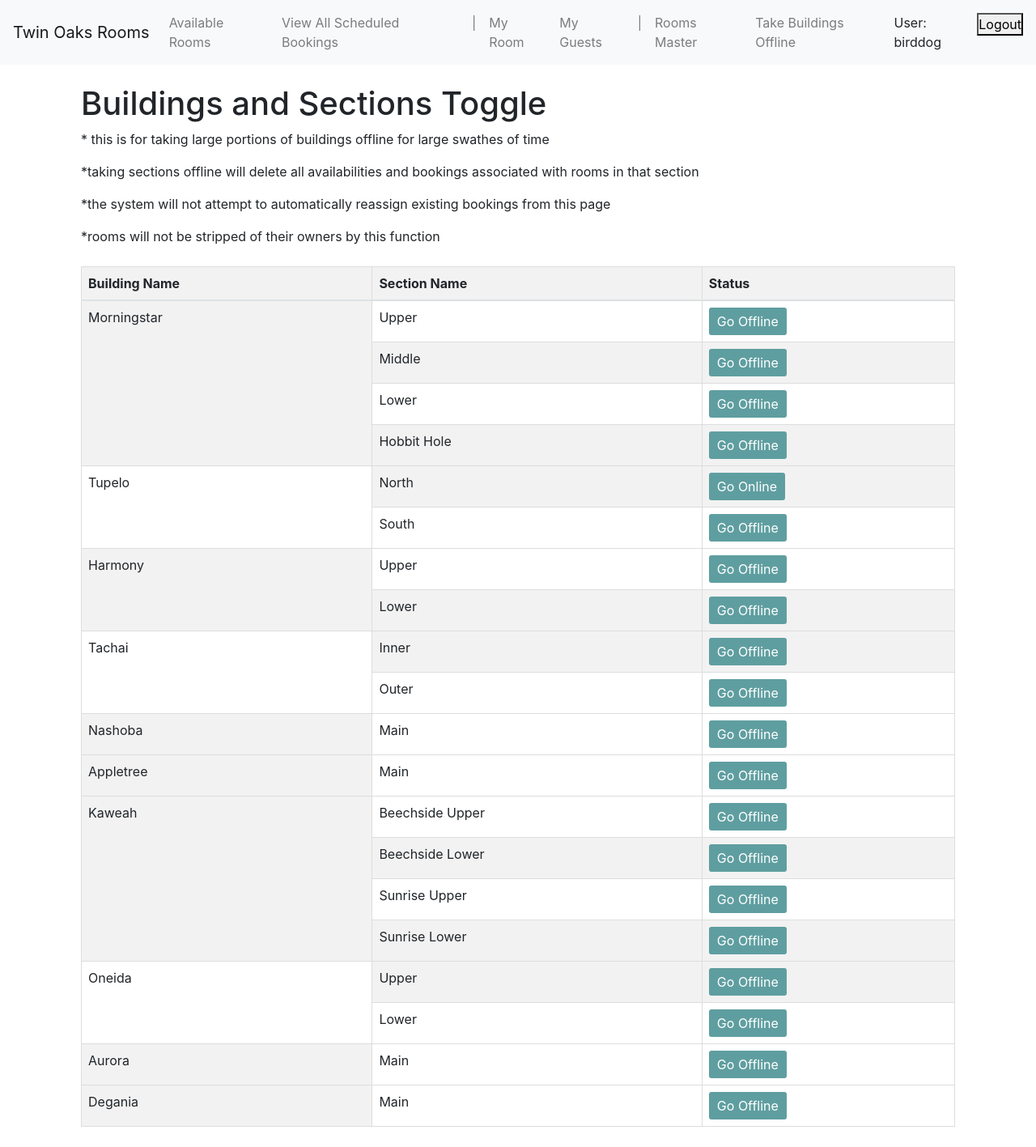
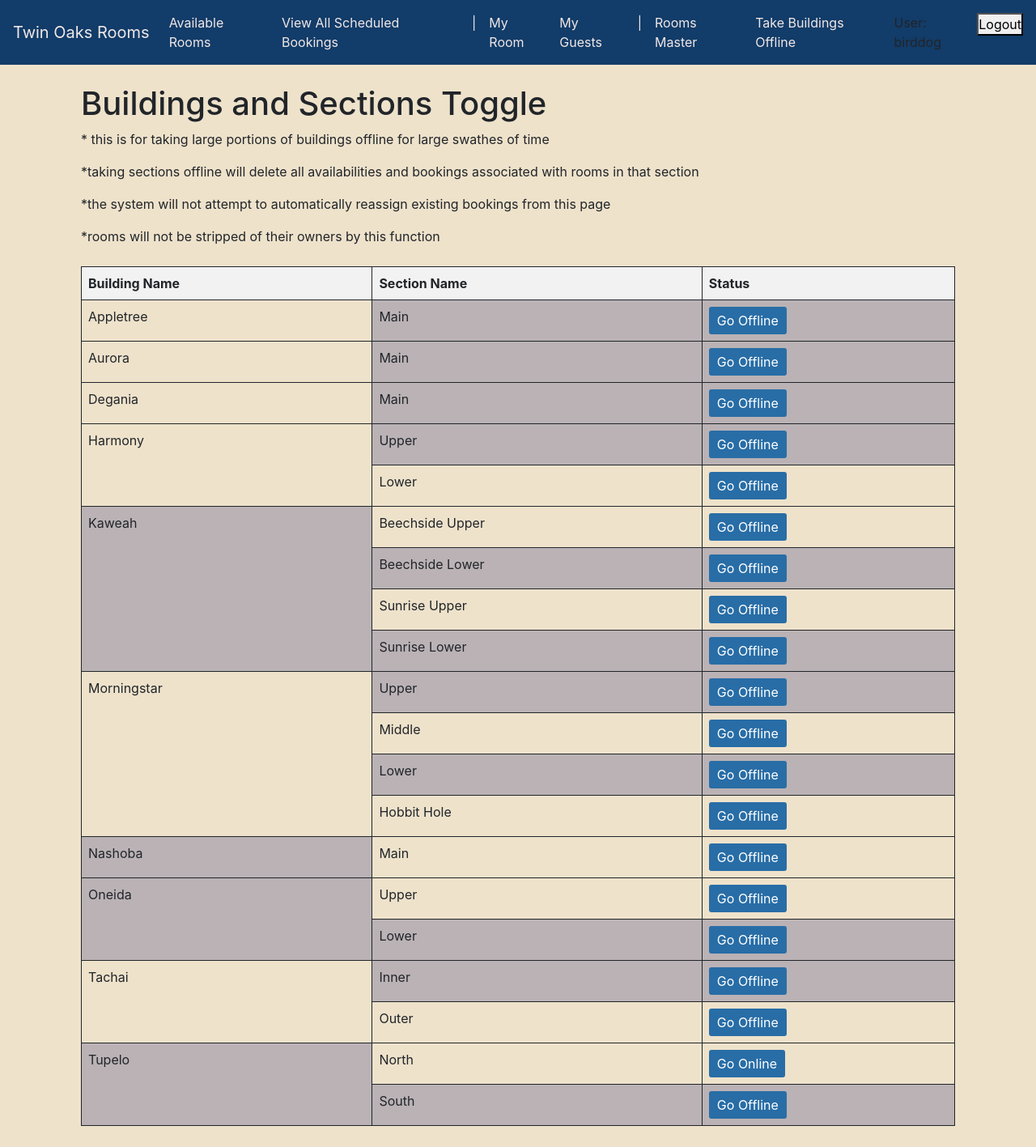
Before and after one commit to davidtoadvine/RoomAss, a Django app: page /catalog/buildings_offline_toggle/ in a window 1280 px wide. Shown: the whole page at 81% size. After the commit the page ends 1391 px from the top, so only its background shows below. Run offline with Django 5.2, Linux system fonts and the light colour scheme; a user stored in the database is signed in; data comes from the database, SQL or seed files in the repository; both versions use the stored data as it was after the commit; parts of the project's set-up code (start-up, migrations or seed data) failed here and were passed over; some libraries are stand-ins or nearby versions.

Commit message:
first css color palette

```diff
--- a/catalog/admin.py
+++ b/catalog/admin.py
@@ -31,6 +31,8 @@ class RoomAdmin(admin.ModelAdmin):
 @admin.register(Person)
 class PersonAdmin(admin.ModelAdmin):
     ordering = ('name',)  # Order by name alphabetically
+    list_display = ('name', 'room')
+
 
 
 # CustomEvent Admin
--- a/catalog/static/catalog/css/styles.css
+++ b/catalog/static/catalog/css/styles.css
@@ -10,6 +10,7 @@
   border-collapse: collapse;
   margin-bottom:25px;
   margin-top: 25px;
+  /* background-color: cornsilk; */
 
 }
 
@@ -29,7 +30,7 @@
 
 .btn {
   padding: 5px 10px;
-  background-color: cadetblue;
+  background-color: #286da6;
   color: white;
   border: none;
   border-radius: 3px;
@@ -37,9 +38,10 @@
 }
 
 .btn:hover {
-  background-color: #3e5369;
+  background-color: #ac3b61;
   color: white;
 }
+
 
 
 /* Flexbox container for aligning items within a table cell */
@@ -81,12 +83,52 @@
 }
 .btn-link{
   padding: 5px 10px;
-  background-color: burlywood;
-  color: black;
+  background-color: transparent;
+  color: #212529;
   border: none;
   cursor: pointer;
+  text-decoration: underline;
 }
 
 .offline-room {
   background-color: lightcoral;
 }
+
+body{
+  background-color: #eee2cb!important;
+}
+.navbar{
+  background-color: #123c69!important;
+}
+
+a{
+  color:#f1e8e6!important;
+}
+.navbar-brand{
+  color:#f1e8e6 !important;
+}
+
+/* Custom striped table colors */
+.table-striped tbody tr:nth-of-type(odd) {
+  background-color: #eee2cb!important; /* Custom light grey for odd rows */
+}
+
+.table-striped tbody tr:nth-of-type(even) {
+  background-color: #bab2b5; /* Custom light blue for even rows */
+}
+
+table, th, td {
+  border: 1px solid #212529 !important; /* Set the border color */
+  border-collapse: collapse; /* Ensure borders don't double up */
+}
+
+a:hover{
+  color:#f1e8e6!important}
+
+.nav-break:hover{
+  color:#f1e8e6!important;
+}
+
+.nav-link:hover{
+  background-color: #ac3b61!important;
+}
--- a/catalog/templates/catalog/home.html
+++ b/catalog/templates/catalog/home.html
@@ -330,4 +330,5 @@
 
 
 </script>
+
 {% endblock %}
--- a/catalog/views/main_views.py
+++ b/catalog/views/main_views.py
@@ -313,7 +313,7 @@ def rooms_master(request, room_id=None):
 @login_required
 @user_passes_test(lambda u: u.is_superuser or u.has_perm('app.buildings_offline_toggle'))
 def buildings_offline_toggle(request):
-    buildings = Building.objects.all()
+    buildings = Building.objects.all().order_by('name')
 
     return render(request, 'catalog/buildings_offline_toggle.html', {'buildings': buildings})
 
--- a/templates/base_generic.html
+++ b/templates/base_generic.html
@@ -28,9 +28,9 @@
     <link rel="stylesheet" href="{% static 'catalog/css/styles.css' %}">
   </head>
   <body>
-    <header>
+    <header id = "header" class="header">
       <nav class="navbar navbar-expand-lg navbar-light bg-light">
-        <a class="navbar-brand" href="{% url 'home' %}"
+        <a  class="navbar-brand" href="{% url 'home' %}"
           >Twin Oaks Rooms</a
         >
         <button
@@ -56,7 +56,7 @@
             {%if user.is_authenticated %}
 
             <li class="nav-item">
-              <a class="nav-link"> | </a>
+              <a class="nav-link  nav-break"> | </a>
              </li>
             <li class="nav-item">
               <a class="nav-link" href="{% url 'my_room' %}">My Room</a>
@@ -69,7 +69,7 @@
           {%endif%}
           {% if user.is_superuser %}
           <li class="nav-item">
-            <a class="nav-link"> | </a>
+            <a class="nav-link  nav-break"> | </a>
            </li>
           <li class="nav-item">
             <a class="nav-link" href="{% url 'rooms_master' %}">Rooms Master</a>
@@ -100,4 +100,5 @@
     </header>
     <main class="container mt-4">{% block content %}{% endblock %}</main>
   </body>
+
 </html>
```
Also changed, not shown: db.sqlite3, static/styles.css (line endings or trailing spaces), 4 other files.
